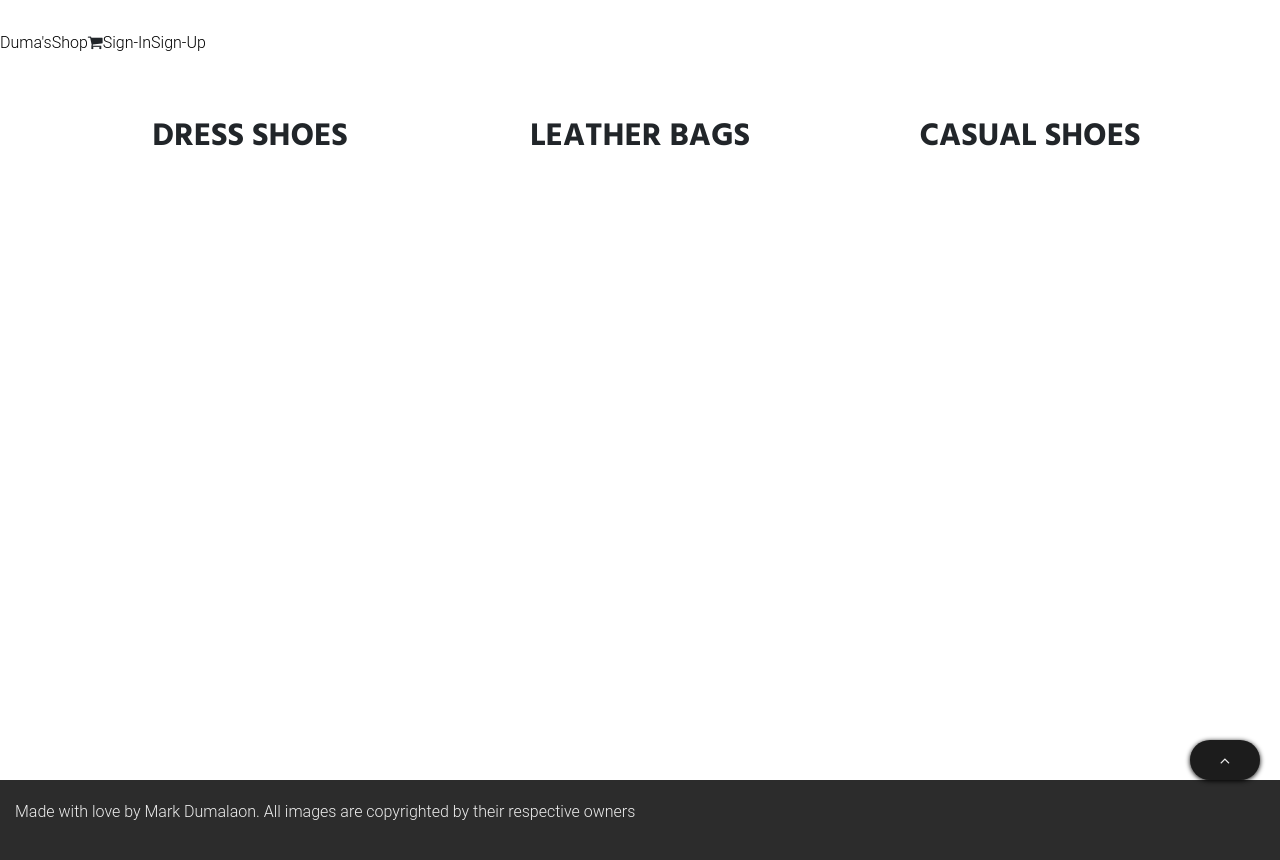
After one commit to marklorenzed/pizza_delivery, a PHP site: page /products.php in a window 1280 px wide. The commit adds this page. Run offline with PHP 8.4, Linux system fonts and the light colour scheme; a stand-in replaces the project's code that opens the database connection; some libraries are stand-ins or nearby versions.

Commit message:
updated some UI

```diff
--- a/adminPage.php
+++ b/adminPage.php
@@ -30,7 +30,7 @@
 			</button>";
 
 				while($row = mysqli_fetch_assoc($result)) {
-					echo "<div  id = 'admin".$row['id']."' class='product_admin col-12 col-md-6'>".
+					echo "<div  id = 'admin".$row['id']."' class='product_admin col-12 col-md-6 p-2'>".
 							"<div class = 'row'>".
 								"<div class='col-7'>".
 									"<img class='product_admin_image  m-0' id='product_admin".$row['id']."' src='".$row['img_path']. "'>".
--- a/assets/css/style.css
+++ b/assets/css/style.css
@@ -7,51 +7,44 @@ Global styles
 }
 
 footer {
-	height: 100px;
+	height: 10vh;
 	background-color: #2c2c2c;
 	color: #eee;
 	padding: 20px;
+
 }
 
 .container {
-	min-height: 83vh;
+	min-height: 85vh;
 	padding: 0;
 }
 .container_admin{
 	min-height: 83vh;
-
 	margin: 20px auto;
 	padding: 10px;
-	border: 0px solid black;
-	box-shadow: 0 1px 5px 0px black
+	/*border: 0px solid black;
+	box-shadow: 0 1px 5px 0px black*/
 }
-
+a {
+	text-decoration: none;
+	color: black;
+}
 
 
 /*================================================
 Header styles
 =================================================*/
-.cartBtn {
-	height: 20px;
-	width: 50px;
-	position: relative;
-	margin: 10px;
+.head {
+	height: 100px;
+	width: 100%
+	background-color: #eee;
+
 }
+
 .cartBtnLogo{
-	position: absolute;
-	font-size: 30px;
-	top: 50%;
-	/*left: 50%;*/
-	transform: translateY(-50%);
-	/*transform: translate(-50%,-50%);*/
+
 }
-.navbar-brand {
-	font-family: 'Galada', cursive;
-	font-size: 70px;
-	position: relative;
-	left: 50%;
-	transform: translate(-50%,0);
-}
+
 .cartBtn::after {
 	content: '';
 	height: 20px;
@@ -149,11 +142,16 @@ button[class*=btn1] {
 	transform: translate(-50%,-50%);
 }
 
-.shopCategory {
+.categories {
+	font-family: 'Hind Siliguri', sans-serif;
+	text-align: center;
 	position: relative;
-	top: -40px;
-	right: -10px;
 }
+
+.underline {
+	border-bottom: 2px solid #2c2c2c;
+}
+
 
 /*=====================================
 Admin Page
--- a/assets/js/script.js
+++ b/assets/js/script.js
@@ -89,7 +89,10 @@ function checkCategory(i){
 		"data":{"category":i},
 		"success":function(data){
 		     $("#product_loading").html(data);
-
+		     $("#"+i).addClass('underline');
+		     $("#"+i).siblings().removeClass('underline');
 			}
 	});
+
+
 }
--- a/partials/header.php
+++ b/partials/header.php
@@ -14,7 +14,7 @@
 	<link href="https://cdnjs.cloudflare.com/ajax/libs/mdbootstrap/4.5.4/css/mdb.min.css" rel="stylesheet">
 
 	<!-- google fonts -->
-	<link href="https://fonts.googleapis.com/css?family=Galada" rel="stylesheet">
+	<link href="https://fonts.googleapis.com/css?family=Amatic+SC:700|Bree+Serif|Hind+Siliguri:700" rel="stylesheet">
 
 </head>
 <body>
@@ -28,65 +28,40 @@
  ?>
 
 
+<header class="container-fluid" id="top">
+	<div class="row head">
+		<div class="col-12">
 
 
+		</div>
+		<div class="brandLogo">
+			<a href="index.php"><p class="brandName">Duma's</p></a>
+		</div>
+		<a href="products.php">Shop</a>
+		<div class="cartBtnLogo"><i class="fa fa-shopping-cart"></i></div>
 
-<nav class="navbar navbar-expand-lg navbar-light white" id="top">
+		<?php  if(!isset($_SESSION['user'])){ ?>
 
-	<a href="index.php" class="navbar-brand">Duma's</a>
-
-	<button class="navbar-toggler" type="button" data-toggle="collapse" data-target="#navbarContent">
-		<span class="navbar-toggle-icon"><i class="fa fa-navicon" aria-hidden="true"></i></span>
-	</button>
-<?php  if(!isset($_SESSION['user'])){ ?>
-	<div class='collapse navbar-collapse' id='navbarContent'>
-		<ul class="navbar-nav ml-auto">
-			<li class="nav-item">
-
-				<div class="cartBtn">
-
-					<a class="nav-link  cartBtnLogo" href="cart.php"><i class="fa fa-shopping-cart"></i></a>
-				</div>
-				<!-- <button id='btn1' type="button" class="btn btn-danger cartBtn" data-toggle="modal" data-target="#cartModal">
-
-				</button>  -->
-			</li>
-
-
-			<li class="nav-item">
-				<a href="" class="nav-link" data-toggle="modal" data-target="#loginModal">Sign-In</a>
-			</li>
-
-			<li class="nav-item">
-				  	<a href="register.php" class="nav-link">Sign-Up</a>
-			</li>
-		</ul>
-	</div>
+		<a href="" class="" data-toggle="modal" data-target="#loginModal">Sign-In</a>
+		<a href="register.php" class="">Sign-Up</a>
 		<?php  } else { ?>
-	<div class='collapse navbar-collapse' id='navbarContent'>
-		<ul class="navbar-nav ml-auto">
-
-			<li class="nav-item dropdown">
 		<a id="navbarDropdownMenuLink" data-toggle="dropdown" class="nav-link dropdown-toggle"><?php echo $_SESSION['user'] ?></a>
 		<div class="dropdown-menu dropdown-primary">
 			<a class="dropdown-item" href="profile.php">Acount</a>
 			<a class="dropdown-item" href="logout.php">Logout</a>
 
 		</div>
-			</li>
-
-			<li class="nav-item">
-				<div class="cartBtn">
-					<a href="cart.php" class="nav-link cartBtnLogo"><i class="fa fa-shopping-cart "></i></a>
+		<?php  } ?>
 	</div>
-			</li>
-		</ul>
-	</div>
+</header>
 
 
-<?php  } ?>
 
-</nav>
+
+
+
+
+
 
 
 <!-- login Modal -->
--- a/partials/load_product.php
+++ b/partials/load_product.php
@@ -14,9 +14,10 @@
       {
            while($row = mysqli_fetch_assoc($result))
            {
-                $output .= "<div class='col-6 col-md-3 p-2'>".
+                $output .= "<div class='col-6 col-md-4 col-lg-3 mb-2 pr-2 pb-2 pt-0 pl-0 productWrapper'>".
                               "<div data-toggle='modal'  data-target='#productModal".$row['id']."' id = 'product".$row['id']."' class='product animated fadeIn  p-0'>".
                                 "<img class='productImg  m-0' id='productImg".$row['id']."' onmouseover = 'showName(".$row['id'].")' onmouseout= 'hideName(".$row['id'].")' src='".$row['img_path']. "'>".
+                                "<p class='productName2 m-0'>".$row['productName']."</p>".
   							                "<p class='productPrice'> ₱".$row['price'].".00</p>".
   							                "<p onmouseover = 'showName(".$row['id'].")' onmouseout= 'hideName(".$row['id'].")' id='productName".$row['id']."' class='productName'>".$row['productName']."</p>".
   					                 "</div>".
--- /dev/null
+++ b/products.php
@@ -0,0 +1,53 @@
+<?php
+	session_start();
+	include "partials/header.php";
+	include "partials/connect.php"
+?>
+<!DOCTYPE html>
+<html>
+<head>
+	<title></title>
+
+</head>
+<body>
+
+
+<div class="container">
+
+	<a href="#top" class="backtotop"><i class="fa fa-angle-up" aria-hidden="true"></i></a>
+
+		<div class="row pt-3 mb-5">
+			<div class="col-md-4 col-4 p-0 animated fadeIn categories" id="1">
+				<!-- <img  class="landingImg" src="assets/img/shoes_model.jpg"> -->
+				<h2 onclick =checkCategory(1)>DRESS SHOES</h2>
+			</div>
+			<div class="col-md-4 col-4 p-0 animated fadeIn categories" id="3">
+				<!-- <img  class="landingImg" src="assets/img/bag_model.jpg"> -->
+				<h2 onclick =checkCategory(3)>LEATHER BAGS</h2>
+			</div>
+			<div class="col-md-4 col-4 p-0 animated fadeIn categories" id="2">
+				<!-- <img  class="landingImg" src="assets/img/casual_model.jpg"> -->
+				<h2 onclick =checkCategory(2)>CASUAL SHOES</h2>
+			</div>
+
+		</div>
+
+		<div id= 'product_loading' class = 'row'>
+		</div>
+
+		<div id='cart'></div>
+
+</div>
+
+
+
+
+
+
+
+<?php
+	include "partials/footer.php";
+ ?>
+
+</body>
+</html>
```
Also changed, not shown: other parts of assets/css/style.css (+67 -8 lines), index.php (+0 -19 lines). Lines whose indentation alone changed are shown as unchanged.
